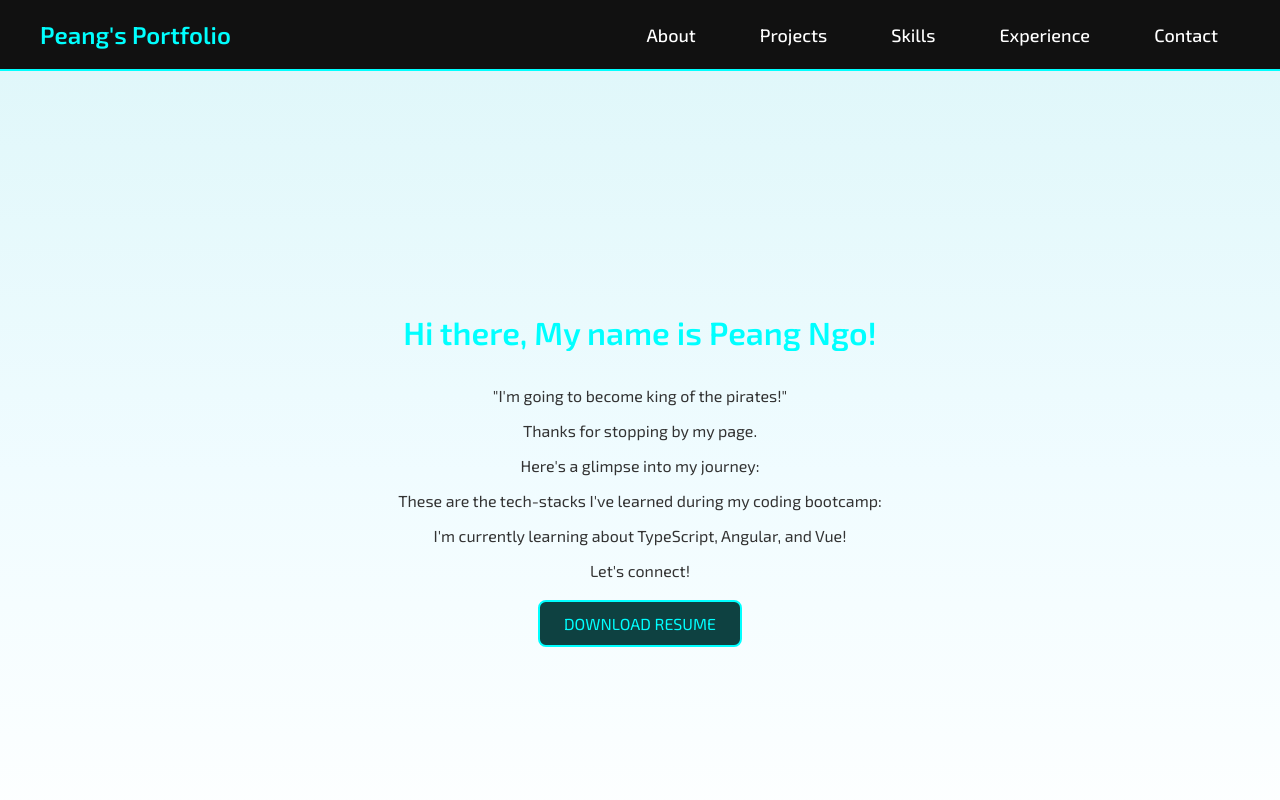
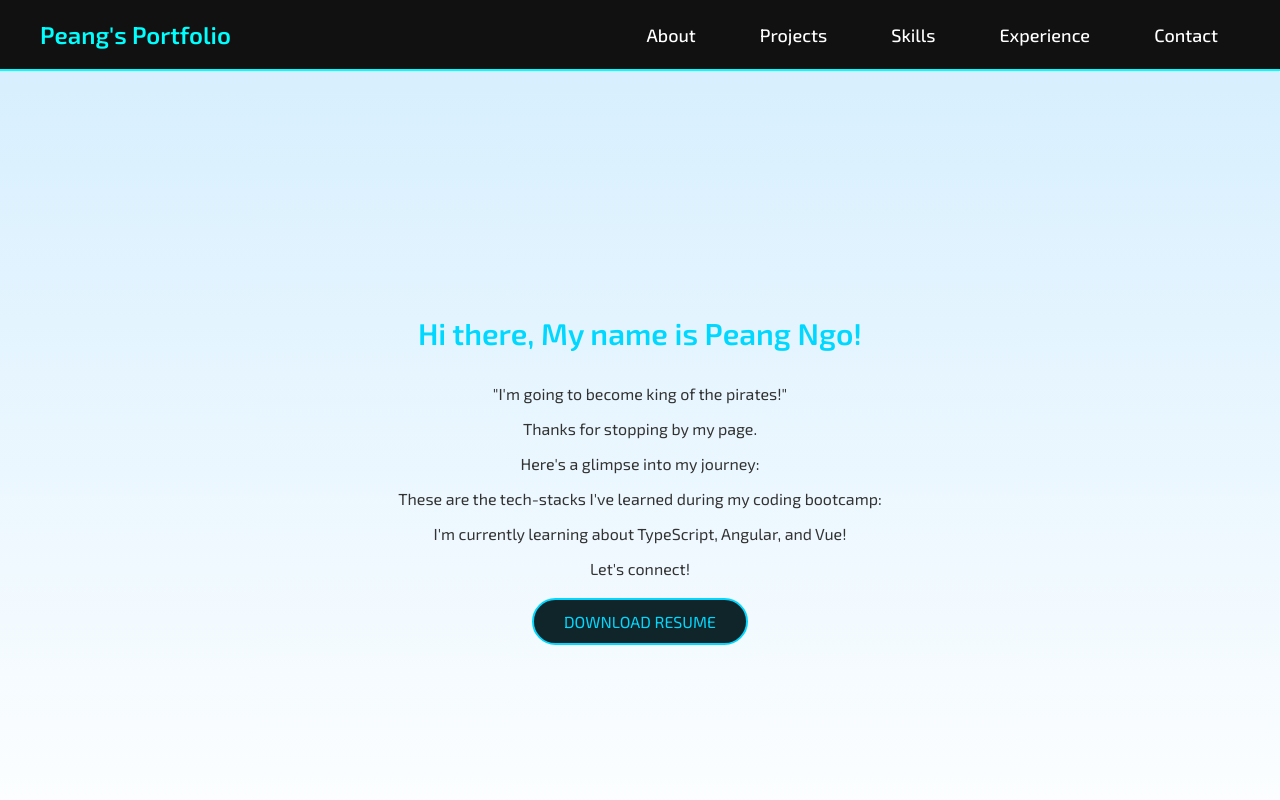
Before and after one commit to pingno/Show, a React (Create React App) app in the folder show/: page / in a window 1280 px wide. Shown: the top 800 px of the page. Built offline with nearby package versions, Linux system fonts and the light colour scheme.

Commit message:
modern approach styling

```diff
--- a/show/src/components/Home/Home.css
+++ b/show/src/components/Home/Home.css
@@ -1,17 +1,17 @@
 @import url('https://fonts.googleapis.com/css2?family=Exo+2:wght@400;600&display=swap');
 
-/* Gradient background for the entire home component */
+/* Modernized Gradient background for the entire home component */
 .home-container {
   display: flex;
   justify-content: center;
   align-items: center;
   height: 100vh;
-  background: linear-gradient(to bottom, #e0f7fa 0%, #f0fcff 50%, #ffffff 100%); /* Smoother gradient */
+  background: linear-gradient(180deg, #d7effe 0%, #ffffff 100%); /* Cleaner gradient with cooler tones */
 }
 
 .center-column {
   text-align: center;
-  color: #333; /* Dark text color for readability */
+  color: #333; /* Dark text color for better readability */
   font-family: 'Exo 2', sans-serif; /* Use Exo 2 font */
 }
 
@@ -19,19 +19,24 @@
   width: 150px;
   height: 150px;
   border-radius: 50%;
-  box-shadow: 0 4px 10px rgba(0, 0, 0, 0.2); /* Subtle shadow for depth */
+  box-shadow: 0 8px 16px rgba(0, 0, 0, 0.15); /* Softer, larger shadow for a modern effect */
+  transition: transform 0.3s ease; /* Smooth transformation on hover */
+}
+
+.profile-image:hover {
+  transform: scale(1.05); /* Slightly increase size on hover for emphasis */
 }
 
 .description {
   margin-top: 20px;
-  font-size: 32px;
+  font-size: 30px; /* Adjusted for modern readability */
   font-weight: 600;
   position: relative;
   display: inline-block;
   overflow: hidden;
-  color: #00ffff; /* Neon cyan */
+  color: #00d8ff; /* Softer neon cyan */
   white-space: nowrap;
-  animation: typing 3.5s steps(40, end), blink-caret 0.75s step-end infinite; /* Slightly longer typing effect */
+  animation: typing 3s steps(40, end), blink-caret 0.75s step-end infinite;
 }
 
 @keyframes typing {
@@ -41,16 +46,16 @@
 
 @keyframes blink-caret {
   from, to { border-color: transparent; }
-  50% { border-color: #00ffff; }
+  50% { border-color: #00d8ff; }
 }
 
 .typing-effect {
   display: inline-block;
-  animation: fadeIn 2.5s ease-in-out; /* Slightly faster fade-in */
+  animation: fadeIn 2s ease-in-out; /* Smooth and slightly faster fade-in */
 }
 
 @keyframes fadeIn {
-  0% { opacity: 0; transform: translateY(-20px); }
+  0% { opacity: 0; transform: translateY(-10px); }
   100% { opacity: 1; transform: translateY(0); }
 }
 
@@ -58,33 +63,33 @@
   margin-top: 20px;
   display: flex;
   justify-content: center;
+  gap: 15px; /* Use gap for cleaner spacing */
 }
 
 .tech-stack-icon {
   width: 50px;
   height: 50px;
-  margin: 0 10px;
-  transition: transform 0.3s, box-shadow 0.3s; /* Add transition for hover effect */
+  transition: transform 0.3s ease, box-shadow 0.3s ease;
 }
 
 .tech-stack-icon:hover {
-  transform: scale(1.1); /* Slightly increase size on hover */
-  box-shadow: 0 0 15px rgba(0, 255, 255, 0.5); /* Glow effect on hover */
+  transform: translateY(-5px) scale(1.08); /* Modern hover with lift and scale */
+  box-shadow: 0 4px 20px rgba(0, 216, 255, 0.3); /* Softer, modern glow effect */
 }
 
 .resume-button {
   display: inline-block;
-  padding: 12px 24px;
+  padding: 12px 30px; /* Adjusted padding for a more balanced look */
   font-size: 16px;
   font-weight: 400;
   font-family: 'Exo 2', sans-serif;
   text-transform: uppercase;
-  color: #00ffff;
+  color: #00d8ff; /* Softer neon cyan */
   background-color: #111;
-  border: 2px solid #00ffff;
-  border-radius: 8px;
+  border: 2px solid #00d8ff;
+  border-radius: 30px; /* More rounded for a modern, friendly appearance */
   cursor: pointer;
-  transition: border-color 0.3s, box-shadow 0.3s, text-decoration 0.3s, background-color 0.3s;
+  transition: border-color 0.3s, box-shadow 0.3s, background-color 0.3s ease;
   position: relative;
   overflow: hidden;
   text-decoration: none;
@@ -98,9 +103,9 @@
   left: 50%;
   width: 300%;
   height: 300%;
-  background-color: rgba(0, 255, 255, 0.2);
+  background-color: rgba(0, 216, 255, 0.1); /* Softer glow animation */
   border-radius: 50%;
-  transition: all 0.5s ease;
+  transition: all 0.6s ease;
   transform: translate(-50%, -50%);
   z-index: 0;
 }
@@ -111,8 +116,8 @@
 }
 
 .resume-button:hover {
-  border-color: #00ffff;
-  box-shadow: 0 0 20px #00ffff, 0 0 40px #00ffff, 0 0 60px #00ffff;
-  text-decoration: underline;
+  border-color: #00d8ff;
+  box-shadow: 0 0 15px #00d8ff, 0 0 30px #00d8ff; /* Softer, yet prominent glow */
   background-color: #222;
+  transform: translateY(-3px); /* Subtle lift on hover */
 }
```
